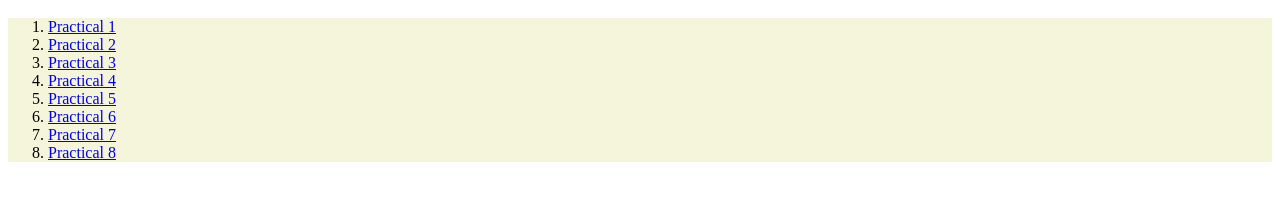
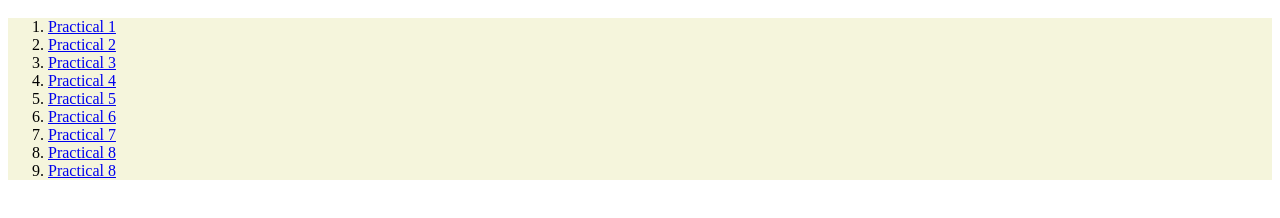
Before and after one commit to rohanverma2711/FullStack-1-2021, a plain HTML site: page index.html in a window 1280 px wide. Shown: the part 188-406 px from the top of the page. Drawn offline with Linux system fonts and the light colour scheme.

Commit message:
INDEX.HTML

```diff
--- a/index.html
+++ b/index.html
@@ -18,6 +18,7 @@
         <li><a href="https://rohanverma2711.github.io/FullStack-1-2021/PAges/practical_6.html">Practical 6</a></li>
         <li><a href="https://rohanverma2711.github.io/FullStack-1-2021/PAges/practical_7.html">Practical 7</a></li>
         <li><a href="https://rohanverma2711.github.io/FullStack-1-2021/PAges/practical_8.html">Practical 8</a></li>
+        <li><a href="https://rohanverma2711.github.io/FullStack-1-2021/PAges/PRACTICAL_9.HTML">Practical 8</a></li>
 
 
 
```
